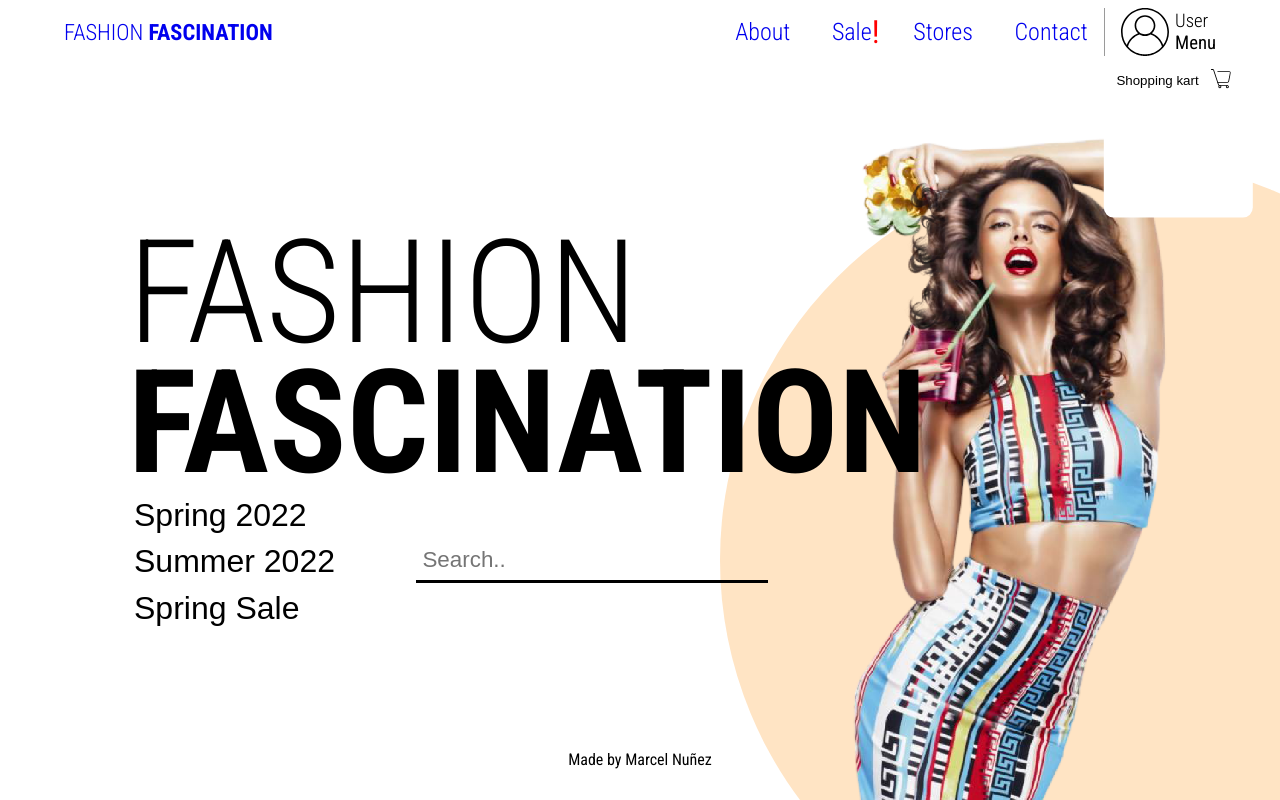
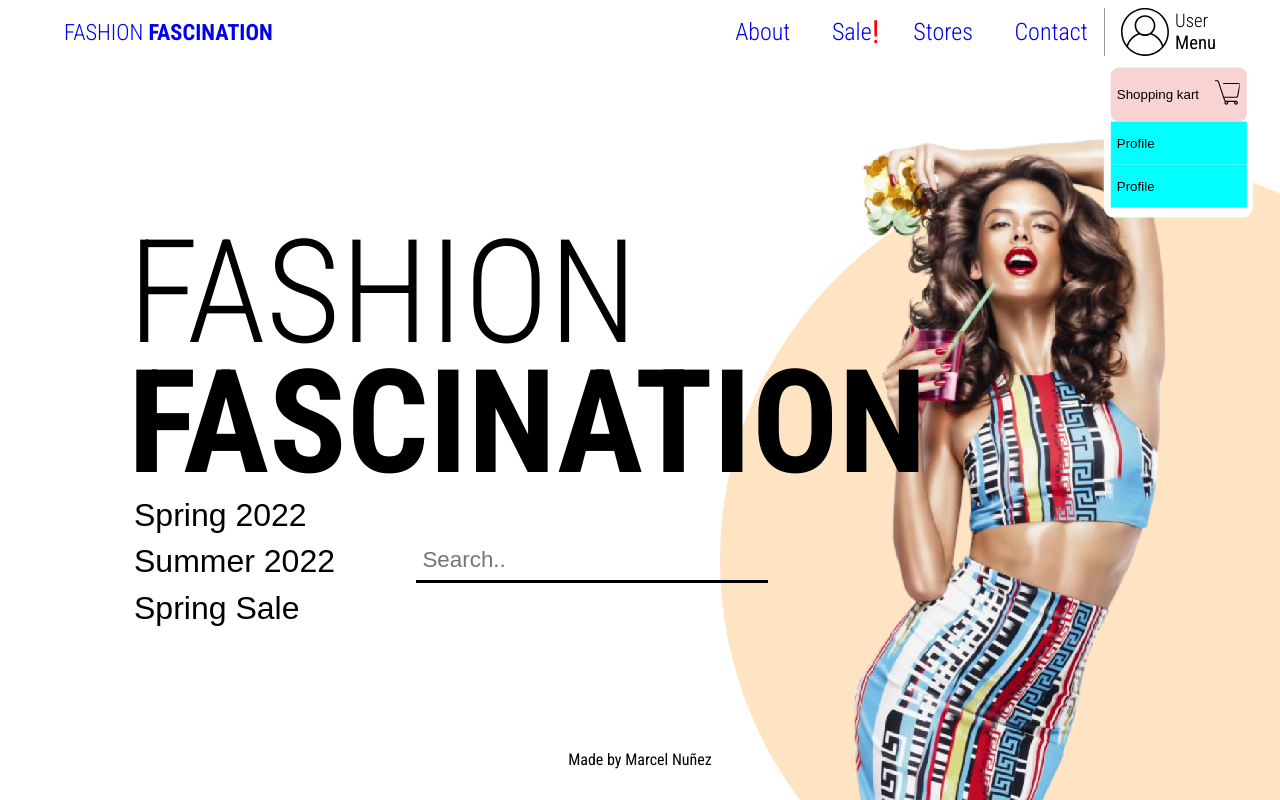
Before and after one commit to MarcelNDG/Fashion-2, a React (Create React App) app: page / in a window 1280 px wide. Built offline with nearby package versions, Linux system fonts and the light colour scheme.

Commit message:
Profile menu button style

```diff
--- a/src/App.css
+++ b/src/App.css
@@ -533,20 +533,42 @@ footer{
 
   }
 
-  /* -- Account Profile Menu --*/
+  /* ---- Account Profile Menu ---- */
 
   .profileMenu{
+    display: flex;
+    flex-direction: column;
     padding: 0.6rem 0.4rem;
+  }
+
+  .profileMenu button{
+    padding: 0.4rem 0rem;
+    height: 3rem;
+  }
+
+  .profileMenu > button:nth-child(2),button:nth-child(3){
+    text-align: left;
+    padding: 0.2rem 0.4rem;
+    background-color: aqua;
+
   }
 
   .cartContainer{
     display: flex;
+    width: 100%;
+    border-radius: 8px;
+    padding: 0.2rem 0.4rem;
+    justify-content: space-between;
+    background-color: #f8d3d3;
+  }
+
+  .cartContainer button:nth-child(1){
+    font-weight: normal;
   }
 
   .cart{
-
     color: black;
-    width: 2rem;
+    width: 1.6rem;
   }
 
   /* -- Image -- */
--- a/src/components/TopNav.js
+++ b/src/components/TopNav.js
@@ -45,7 +45,8 @@ const TopNav = () => {
                         <Kart />
                     </button>
                 </div>
-
+                    <button>Profile</button>
+                    <button>Profile</button>
             </div>
         </div>
     </>
```
